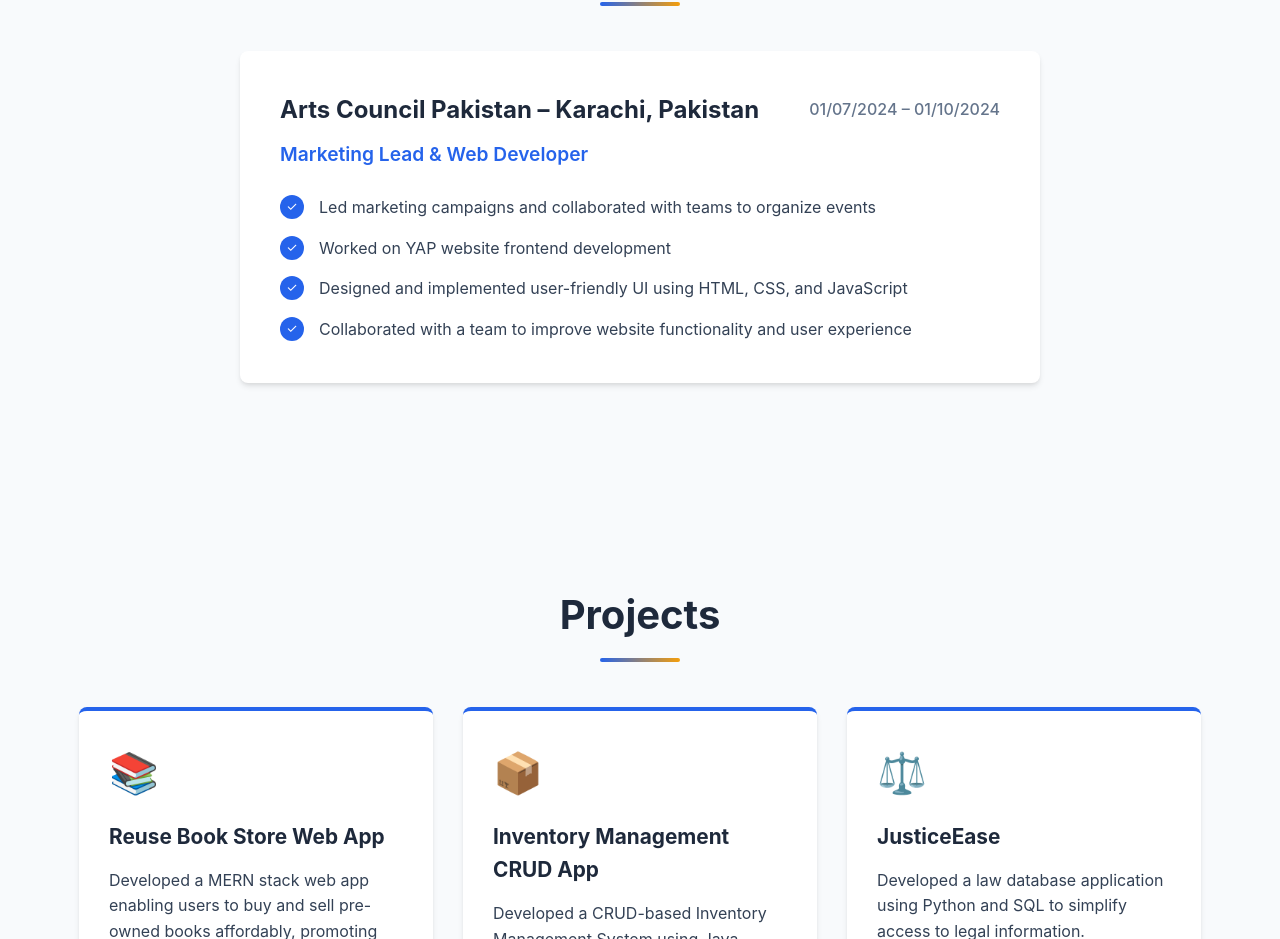
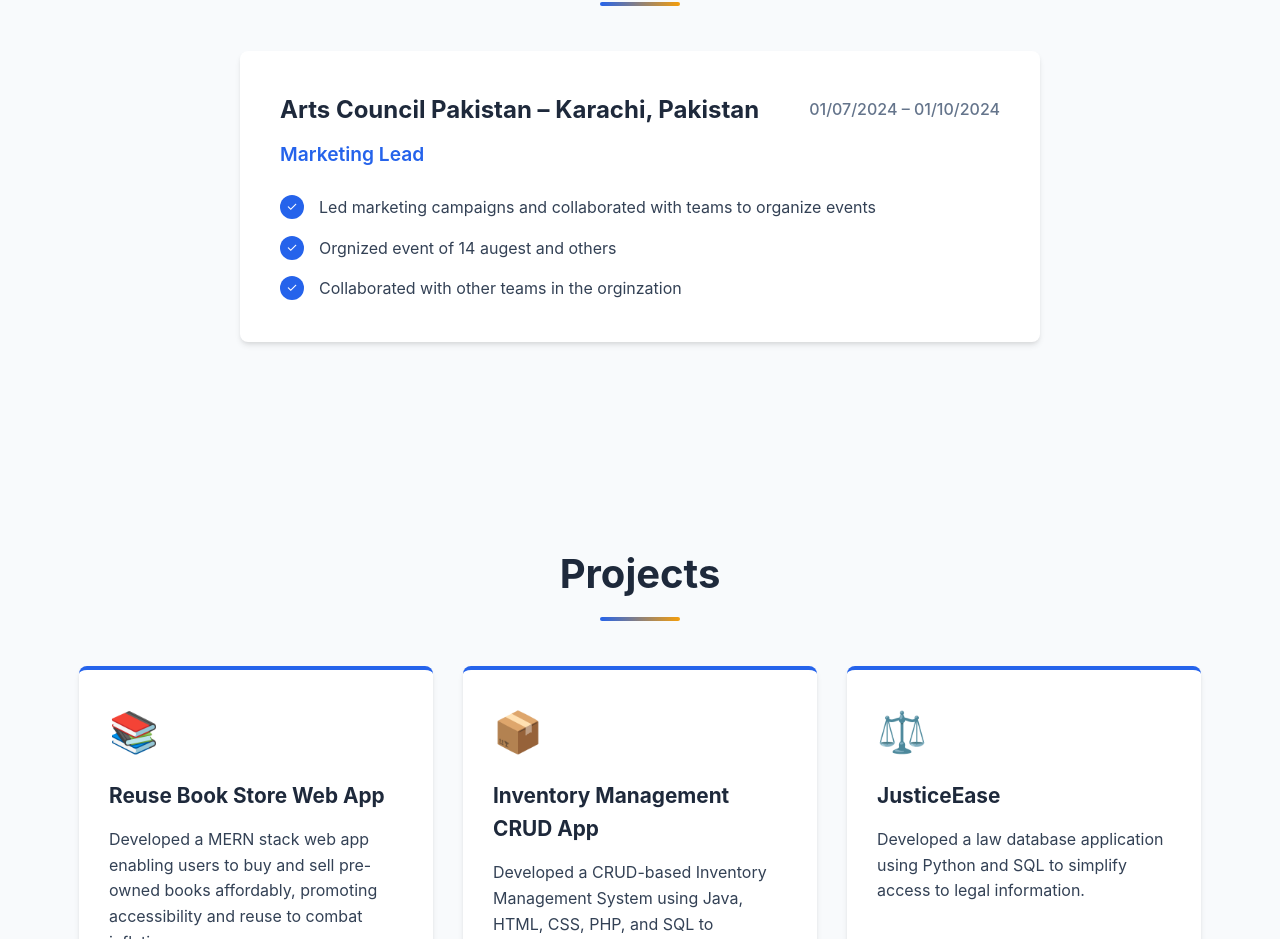
Before and after one commit to ASADULLAH-30/WEB_DEV_Assignment, a plain HTML site: page index.html in a window 1280 px wide. Shown: the part 1717-2656 px from the top of the page. Drawn offline with Linux system fonts and the light colour scheme.

Commit message:
changings

```diff
--- a/index.html
+++ b/index.html
@@ -104,7 +104,7 @@
                     <h3>Arts Council Pakistan – Karachi, Pakistan</h3>
                     <span class="date">01/07/2024 – 01/10/2024</span>
                 </div>
-                <p class="job-title">Marketing Lead & Web Developer</p>
+                <p class="job-title">Marketing Lead </p>
                 <div class="experience-details">
                     <div class="experience-point">
                         <div class="point-icon">✓</div>
@@ -112,15 +112,11 @@
                     </div>
                     <div class="experience-point">
                         <div class="point-icon">✓</div>
-                        <p>Worked on YAP website frontend development</p>
+                        <p>Orgnized event of 14 augest and others</p>
                     </div>
                     <div class="experience-point">
                         <div class="point-icon">✓</div>
-                        <p>Designed and implemented user-friendly UI using HTML, CSS, and JavaScript</p>
-                    </div>
-                    <div class="experience-point">
-                        <div class="point-icon">✓</div>
-                        <p>Collaborated with a team to improve website functionality and user experience</p>
+                        <p>Collaborated with other teams in the orginzation</p>
                     </div>
                 </div>
             </div>
```
